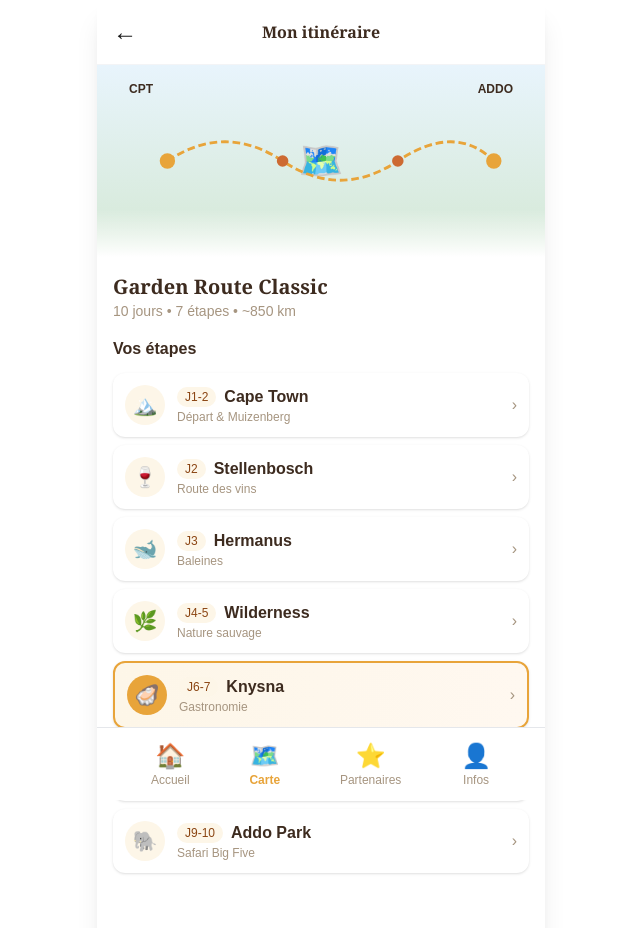
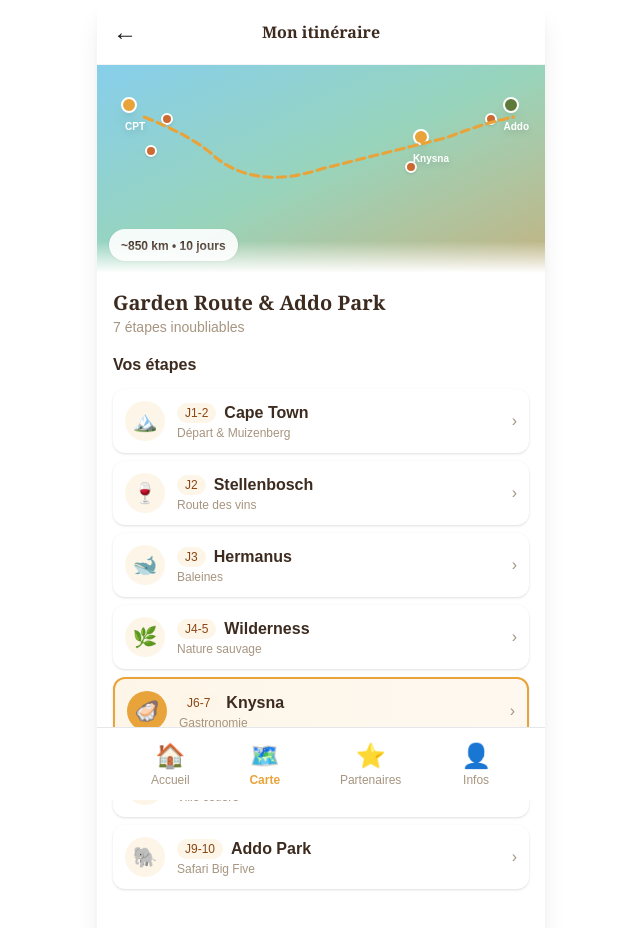
Before and after one commit to kevindepalmas/vanafrica-travelhub, a Next.js app: page /carte in a window 1280 px wide. Shown: the top 928 px of the page, without its empty margins (319-959 px from the left). Built offline with nearby package versions, Linux system fonts and the light colour scheme; a web font is replaced by a local one.

Commit message:
Carte style Polarsteps

```diff
--- a/app/carte/page.tsx
+++ b/app/carte/page.tsx
@@ -1,3 +1,5 @@
+"use client";
+
 import Link from "next/link";
 
 export default function Carte() {
@@ -21,36 +23,65 @@ export default function Carte() {
         <div className="w-6"></div>
       </div>
 
-      {/* Zone carte stylisée */}
-      <div className="h-48 bg-gradient-to-b from-[#E8F4FC] to-[#D4E8D4] relative overflow-hidden">
-        <div className="absolute inset-0 flex items-center justify-center">
-          <div className="text-4xl">🗺️</div>
+      {/* Carte visuelle style Polarsteps */}
+      <div className="relative h-52 bg-gradient-to-br from-[#87CEEB] via-[#98D4BB] to-[#C2B280] overflow-hidden">
+        {/* Points d'étape sur la carte */}
+        <div className="absolute top-8 left-6">
+          <div className="w-4 h-4 bg-[#E8A43A] rounded-full border-2 border-white shadow-lg"></div>
+          <span className="text-[10px] font-bold text-white drop-shadow-md ml-1">CPT</span>
         </div>
-        {/* Ligne de route */}
+
+        <div className="absolute top-12 left-16">
+          <div className="w-3 h-3 bg-[#CD6A32] rounded-full border-2 border-white shadow"></div>
+        </div>
+
+        <div className="absolute top-20 left-12">
+          <div className="w-3 h-3 bg-[#CD6A32] rounded-full border-2 border-white shadow"></div>
+        </div>
+
+        <div className="absolute top-24 right-32">
+          <div className="w-3 h-3 bg-[#CD6A32] rounded-full border-2 border-white shadow"></div>
+        </div>
+
+        <div className="absolute top-16 right-24">
+          <div className="w-4 h-4 bg-[#E8A43A] rounded-full border-2 border-white shadow-lg"></div>
+          <span className="text-[10px] font-bold text-white drop-shadow-md">Knysna</span>
+        </div>
+
+        <div className="absolute top-12 right-12">
+          <div className="w-3 h-3 bg-[#CD6A32] rounded-full border-2 border-white shadow"></div>
+        </div>
+
+        <div className="absolute top-8 right-4">
+          <div className="w-4 h-4 bg-[#5D7A3A] rounded-full border-2 border-white shadow-lg"></div>
+          <span className="text-[10px] font-bold text-white drop-shadow-md">Addo</span>
+        </div>
+
+        {/* Ligne de route pointillée */}
         <svg className="absolute inset-0 w-full h-full" viewBox="0 0 400 200">
           <path
-            d="M 40 100 Q 100 60 160 100 Q 220 140 280 100 Q 340 60 380 100"
+            d="M 30 50 Q 80 70 100 90 Q 140 120 200 100 Q 280 80 320 70 Q 360 55 385 50"
             fill="none"
             stroke="#E8A43A"
             strokeWidth="3"
-            strokeDasharray="8 4"
+            strokeDasharray="8 5"
+            strokeLinecap="round"
           />
-          <circle cx="40" cy="100" r="8" fill="#E8A43A" />
-          <circle cx="160" cy="100" r="6" fill="#CD6A32" />
-          <circle cx="280" cy="100" r="6" fill="#CD6A32" />
-          <circle cx="380" cy="100" r="8" fill="#E8A43A" />
         </svg>
-        {/* Labels */}
-        <div className="absolute top-4 left-8 text-xs font-bold text-[#3D2B1F]">CPT</div>
-        <div className="absolute top-4 right-8 text-xs font-bold text-[#3D2B1F]">ADDO</div>
+
+        {/* Badge distance */}
+        <div className="absolute bottom-3 left-3 bg-white/90 px-3 py-1 rounded-full shadow">
+          <span className="text-xs font-semibold text-[#3D2B1F]">~850 km • 10 jours</span>
+        </div>
+
         {/* Dégradé bas */}
-        <div className="absolute bottom-0 left-0 right-0 h-12 bg-gradient-to-t from-white to-transparent"></div>
+        <div className="absolute bottom-0 left-0 right-0 h-8 bg-gradient-to-t from-white to-transparent"></div>
       </div>
 
       {/* Info itinéraire */}
       <div className="px-4 py-4">
-        <h2 className="text-xl font-bold text-[#3D2B1F] font-serif">Garden Route Classic</h2>
-        <p className="text-sm text-[#A69580]">10 jours • 7 étapes • ~850 km</p>
+        <h2 className="text-xl font-bold text-[#3D2B1F] font-serif">Garden Route & Addo Park</h2>
+        <p className="text-sm text-[#A69580]">7 étapes inoubliables</p>
       </div>
 
       {/* Titre section */}
```
